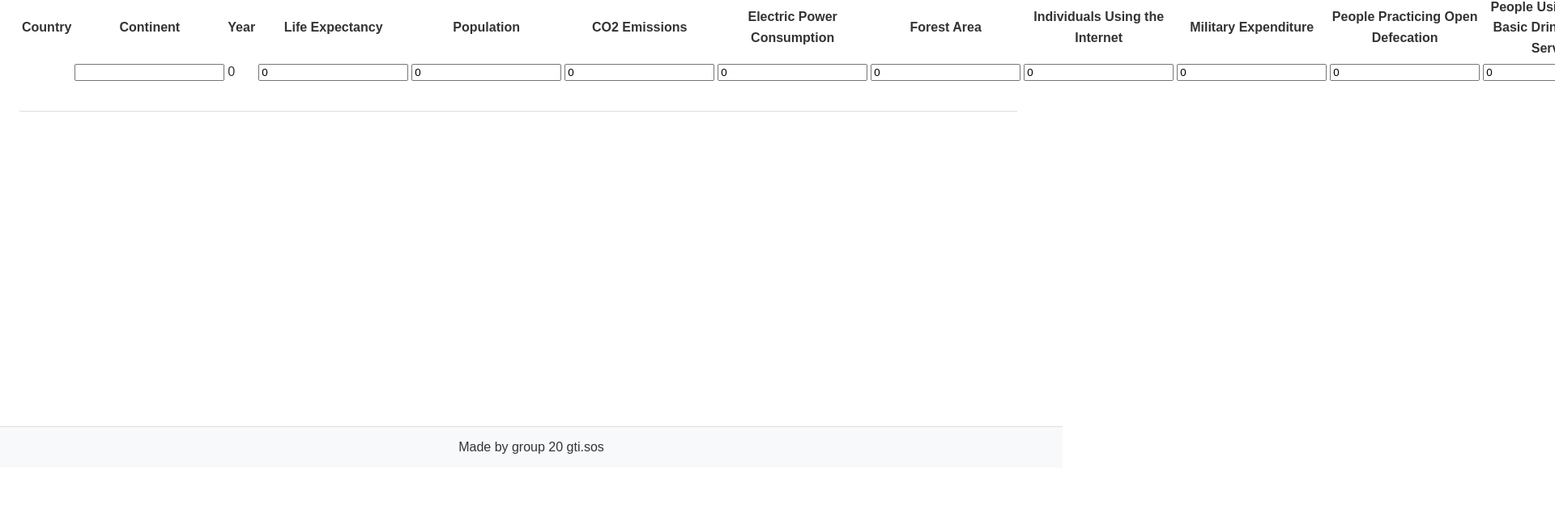
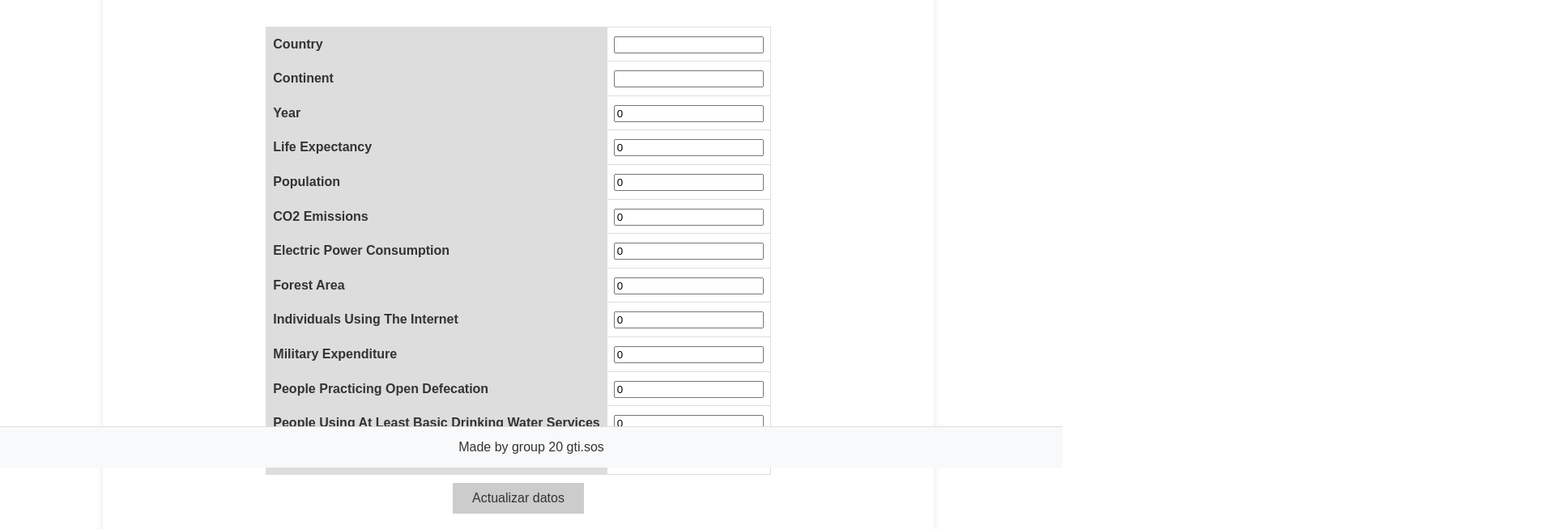
Before and after one commit to gti-sos/SOS2324-20, a SvelteKit app in the folder front/: page /life-expectancy/1/1/edit in a window 1280 px wide. Shown: the part 222-876 px from the top of the page at 81% size, 1920 px wide, since content can reach past the window. Before the commit the page ends 800 px from the top, so only its background shows below. Built offline with nearby package versions, Linux system fonts and the light colour scheme; no server answers.

Commit message:
fix: edit and style

```diff
--- a/front/src/routes/life-expectancy/+page.svelte
+++ b/front/src/routes/life-expectancy/+page.svelte
@@ -115,7 +115,7 @@
 				console.log('País borrado exitosamente');
 				getLifeExpectancy();
 			} else {
-				console.log(`Error eliminando el pais, no existe, status code: ${status}`);
+				console.log(`Error eliminando el pais, no existe, status code: ${response.status}`);
 			}
 		} catch (e) {
 			console.log('Error: ' + e);
@@ -245,7 +245,7 @@
 						Editar
 					</button>
 					</a>
-					<button class="delete-button" on:click={() => deleteLifeExpectancy(life.country, life.year)}>Delete</button>
+					<button class="delete-button" on:click={() => deleteLifeExpectancy(life.country, life.year)}>Borrar</button>
 				</li>
 			{/each}
 			<button class="delete-button" on:click={deleteAllLifeExpectancy}>Borrar lista</button>
--- a/front/src/routes/life-expectancy/[Country]/[Year]/+page.svelte
+++ b/front/src/routes/life-expectancy/[Country]/[Year]/+page.svelte
@@ -53,6 +53,8 @@
         flex-direction: column;
         align-items: center;
         justify-content: center;
+		background-color: #ffffff;
+        box-shadow: 0px 0px 10px 0px rgba(0,0,0,0.1);
         padding: 20px;
     }
 
@@ -76,13 +78,22 @@
     }
 
     th {
-        background-color: #f2f2f2;
+        background-color: #dddddd;
+        color: #333333;
     }
 
     button {
         margin-top: 20px;
         padding: 10px 20px;
         font-size: 16px;
+		background-color: #cccccc;
+        color: #333333;
+    }
+	button:hover {
+        background-color: #bbbbbb;
+    }
+	h1 {
+        color: #333333;
     }
     </style>
 
--- a/front/src/routes/life-expectancy/[Country]/[Year]/edit/+page.svelte
+++ b/front/src/routes/life-expectancy/[Country]/[Year]/edit/+page.svelte
@@ -5,25 +5,11 @@
 
     let country = $page.params.Country;
     let year = $page.params.Year;
-
     let errorMsg = '';
-
-
-    let lifeExpectancy = {
-        country: '',
-        year: 0,
-        continent: '',
-        life_expectancy: 0,
-        population: 0,
-        co2_emissions: 0,
-        electric_power_consumption: 0,
-        forest_area: 0,
-        individuals_using_the_internet: 0,
-        military_expenditure: 0,
-        people_practicing_open_defecation: 0,
-        people_using_at_least_basic_drinking_water_services: 0,
-        beer_consumption_per_capita: 0
-    };
+    let API = '/api/v1/life-expectancy';
+    if (dev) {
+		API = 'http://localhost:10000/api/v1/life-expectancy';
+	}
 
     let editedLifeExpectancy = {
         country: '',
@@ -41,12 +27,18 @@
         beer_consumption_per_capita: 0
     };
 
+
+    onMount(() => {
+        loadLifeExpectancy();
+    });
+
     async function loadLifeExpectancy() {
 		try {
 			let response = await fetch(`${API}?country=${country}&year=${year}`);
 			if (response.status === 200) {
 				let data = await response.json();
-				selectedLifeExpectancy = { ...selectedLifeExpectancy, ...data };
+                console.log(data);
+				editedLifeExpectancy = { ...editedLifeExpectancy, ...data };
 			} else {
 				errorMsg = 'Error loading data';
 			}
@@ -66,8 +58,7 @@ async function loadLifeExpectancy() {
 			});
 			if (response.status === 200) {
 				console.log('Life Expectancy edited');
-				errorMsg = '';
-				await loadLifeExpectancy();
+				errorMsg = 'Dato actualizado correctamente';
 			} else {
 				errorMsg = 'Error editando el dato' + response.statusText;
 			}
@@ -76,100 +67,141 @@ async function loadLifeExpectancy() {
 		}
 	}
 
-	function handleCountryChange(event) {
-		editedLifeExpectancy.country = event.target.value;
+
+    function parseInput(value, type) {
+        switch (type) {
+            case 'number':
+                return Number(value);
+            case 'string':
+                return String(value);
+            default:
+                return value;
+        }
+    }
+</script>
+
+<style>
+
+    table {
+        border-collapse: collapse;
+        margin: 0 auto;
     }
 
-	function handleContinentChange(event) {
-		editedLifeExpectancy.continent = event.target.value;
+    th, td {
+        border: 1px solid #ddd;
+        padding: 8px;
+        text-align: left;
     }
 
-	function handleYearChange(event) {
-		editedLifeExpectancy.year = Number(event.target.value);
+    th {
+        background-color: #dddddd;
+        color: #333333;
     }
 
-	function handleLifeExpectancyChange(event) {
-		editedLifeExpectancy.life_expectancy = Number(event.target.value);
+    button {
+        background-color: #cccccc;
+        color: #333333;
+        padding: 10px 24px;
+        margin: 10px;
+        border: none;
+        text-align: center;
+        text-decoration: none;
+        display: inline-block;
+        font-size: 16px;
+        transition-duration: 0.4s;
+        cursor: pointer;
     }
 
-	function handlePopulationChange(event) {
-		editedLifeExpectancy.population = Number(event.target.value);
+    button:hover {
+        background-color: #bbbbbb;
     }
 
-	function handleCo2EmissionsChange(event) {
-		editedLifeExpectancy.co2_emissions = Number(event.target.value);
+    a {
+        text-decoration: none;
     }
 
-	function handleElectricPowerConsumptionChange(event) {
-		editedLifeExpectancy.electric_power_consumption = Number(event.target.value);
+    .container {
+        display: flex;
+        flex-direction: column;
+        align-items: center;
+        justify-content: center;
+        width: 80%;
+        margin: auto;
+        padding: 20px;
+        box-shadow: 0px 0px 10px 0px rgba(0,0,0,0.1);
+        background-color: #ffffff;
+        border-radius: 10px;
     }
 
-	function handleForestAreaChange(event) {
-		editedLifeExpectancy.forest_area = Number(event.target.value);
+    h1 {
+        color: #333333;
+        margin-bottom: 20px;
     }
+</style>
 
-	function handleIndividualsUsingTheInternetChange(event) {
-		editedLifeExpectancy.individuals_using_the_internet = Number(event.target.value);
-	}
 
-	function handleMilitaryExpenditureChange(event) {
-		editedLifeExpectancy.military_expenditure = Number(event.target.value);
-	}
-
-	function handlePeoplePracticingOpenDefecationChange(event) {
-		editedLifeExpectancy.people_practicing_open_defecation = Number(event.target.value);
-	}
-
-	function handlePeopleUsingAtLeastBasicDrinkingWaterServicesChange(event) {
-		editedLifeExpectancy.people_using_at_least_basic_drinking_water_services = Number(
-			event.target.value
-		);
-	}
-
-	function handleBeerConsumptionPerCapitaChange(event) {
-		editedLifeExpectancy.beer_consumption_per_capita = Number(event.target.value);
-	}
-</script>
-<h1>Editar datos de {country} en {year}</h1>
 {#if errorMsg}
     <p>{errorMsg}</p>
 {/if}
-
 <div class="container">
+    <h1>Editar datos de {country} en {year}</h1>
 <table>
+    <tbody>
         <tr>
             <th>Country</th>
+            <td><input type="text" bind:value={editedLifeExpectancy.country} on:blur="{e => editedLifeExpectancy.country = parseInput(e.target.value, 'string')}" /></td>
+        </tr>
+        <tr>
             <th>Continent</th>
+            <td><input type="text" bind:value={editedLifeExpectancy.continent} on:blur="{e => editedLifeExpectancy.continent = parseInput(e.target.value, 'string')}" /></td>
+        </tr>
+        <tr>
             <th>Year</th>
+            <td><input type="text" bind:value={editedLifeExpectancy.year} on:blur="{e => editedLifeExpectancy.year = parseInput(e.target.value, 'number')}" /></td>
+        </tr>
+        <tr>
             <th>Life Expectancy</th>
+            <td><input type="text" bind:value={editedLifeExpectancy.life_expectancy} on:blur="{e => editedLifeExpectancy.life_expectancy = parseInput(e.target.value, 'number')}" /></td>
+        </tr>
+        <tr>
             <th>Population</th>
+            <td><input type="text" bind:value={editedLifeExpectancy.population} on:blur="{e => editedLifeExpectancy.population = parseInput(e.target.value, 'number')}" /></td>
+        </tr>
+        <tr>
             <th>CO2 Emissions</th>
+            <td><input type="text" bind:value={editedLifeExpectancy.co2_emissions} on:blur="{e => editedLifeExpectancy.co2_emissions = parseInput(e.target.value, 'number')}" /></td>
+        </tr>
+        <tr>
             <th>Electric Power Consumption</th>
+            <td><input type="text" bind:value={editedLifeExpectancy.electric_power_consumption} on:blur="{e => editedLifeExpectancy.electric_power_consumption = parseInput(e.target.value, 'number')}" /></td>
+        </tr>
+        <tr>
             <th>Forest Area</th>
-        <th>Individuals Using the Internet</th>
+            <td><input type="text" bind:value={editedLifeExpectancy.forest_area} on:blur="{e => editedLifeExpectancy.forest_area = parseInput(e.target.value, 'number')}" /></td>
+        </tr>
+        <tr>
+            <th>Individuals Using The Internet</th>
+            <td><input type="text" bind:value={editedLifeExpectancy.individuals_using_the_internet} on:blur="{e => editedLifeExpectancy.individuals_using_the_internet = parseInput(e.target.value, 'number')}" /></td>
+        </tr>
+        <tr>
             <th>Military Expenditure</th>
+            <td><input type="text" bind:value={editedLifeExpectancy.military_expenditure} on:blur="{e => editedLifeExpectancy.military_expenditure = parseInput(e.target.value, 'number')}" /></td>
+        </tr>
+        <tr>
             <th>People Practicing Open Defecation</th>
-        <th>People Using at Least Basic Drinking Water Services</th>
-        <th>Beer Consumption per Capita</th>
-        <th>Action</th>
+            <td><input type="text" bind:value={editedLifeExpectancy.people_practicing_open_defecation} on:blur="{e => editedLifeExpectancy.people_practicing_open_defecation = parseInput(e.target.value, 'number')}" /></td>
         </tr>
-    {#if lifeExpectancy}
         <tr>
-            <td>{lifeExpectancy.country}</td>
-            <td><input type="text" value={lifeExpectancy.continent} on:input={handleContinentChange} /></td>
-            <td>{lifeExpectancy.year}</td>
-            <td><input type="text" value={lifeExpectancy.life_expectancy} on:input={handleLifeExpectancyChange} /></td>
-            <td><input type="text" value={lifeExpectancy.population} on:input={handlePopulationChange} /></td>
-            <td><input type="text" value={lifeExpectancy.co2_emissions} on:input={handleCo2EmissionsChange} /></td>
-            <td><input type="text" value={lifeExpectancy.electric_power_consumption} on:input={handleElectricPowerConsumptionChange} /></td>
-            <td><input type="text" value={lifeExpectancy.forest_area} on:input={handleForestAreaChange} /></td>
-            <td><input type="text" value={lifeExpectancy.individuals_using_the_internet} on:input={handleIndividualsUsingTheInternetChange} /></td>
-            <td><input type="text" value={lifeExpectancy.military_expenditure} on:input={handleMilitaryExpenditureChange} /></td>
-            <td><input type="text" value={lifeExpectancy.people_practicing_open_defecation} on:input={handlePeoplePracticingOpenDefecationChange} /></td>
-            <td><input type="text" value={lifeExpectancy.people_using_at_least_basic_drinking_water_services} on:input={handlePeopleUsingAtLeastBasicDrinkingWaterServicesChange} /></td>
-            <td><input type="text" value={lifeExpectancy.beer_consumption_per_capita} on:input={handleBeerConsumptionPerCapitaChange} /></td>
-            <td><button on:click={editLifeExpectancy}>Update</button></td>
+            <th>People Using At Least Basic Drinking Water Services</th>
+            <td><input type="text" bind:value={editedLifeExpectancy.people_using_at_least_basic_drinking_water_services} on:blur="{e => editedLifeExpectancy.people_using_at_least_basic_drinking_water_services = parseInput(e.target.value, 'number')}" /></td>
         </tr>
-    {/if}
+        <tr>
+            <th>Beer Consumption Per Capita</th>
+            <td><input type="text" bind:value={editedLifeExpectancy.beer_consumption_per_capita} on:blur="{e => editedLifeExpectancy.beer_consumption_per_capita = parseInput(e.target.value, 'number')}" /></td>
+        </tr>
+    </tbody>
 </table>
+<button on:click={editLifeExpectancy}> Actualizar datos</button>
+<a href="/life-expectancy/{country}/{year}"><button> Volver atrás</button></a>
+
 </div>
```
Lines whose indentation alone changed are shown as unchanged.
